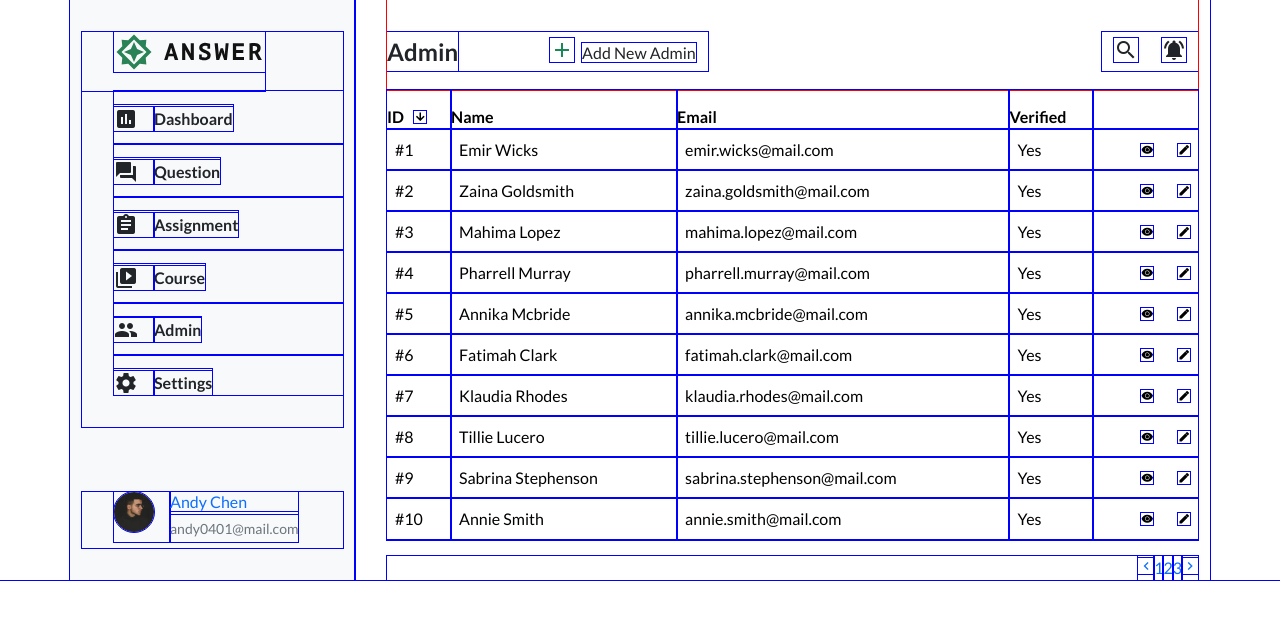
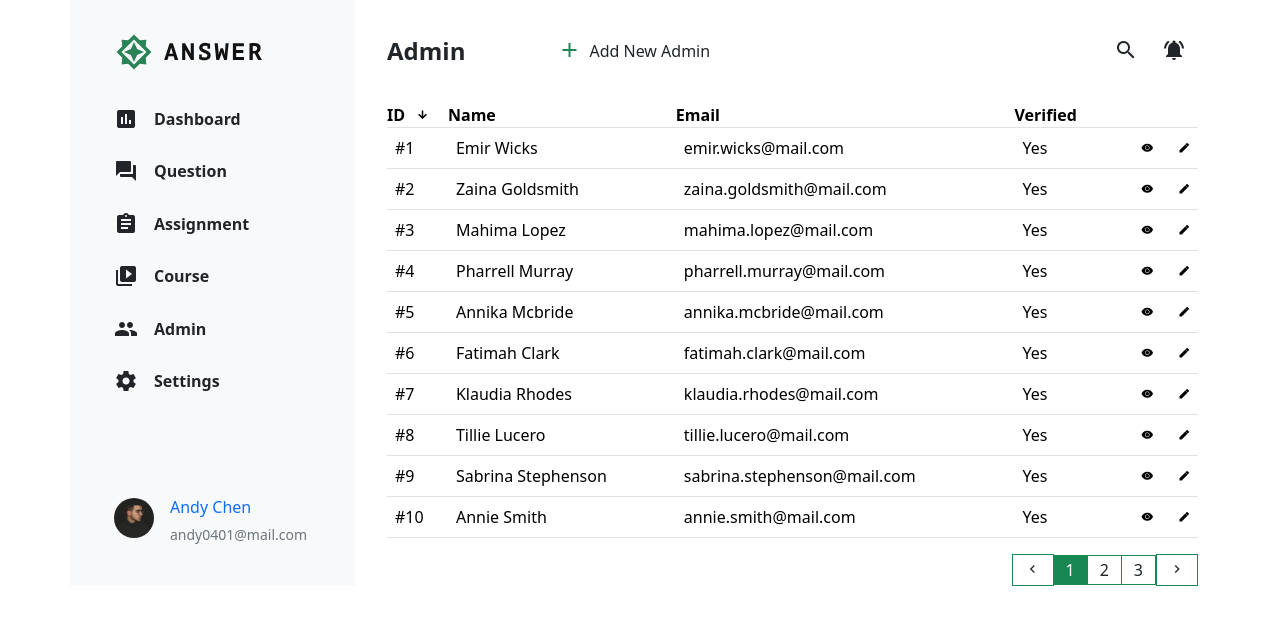
Before and after one commit to NekoBoxy/practice-2024-summer-w5, a Vue app: page / in a window 1280 px wide. Shown: the top 624 px of the page. Built offline with nearby package versions, Linux system fonts and the light colour scheme.

Commit message:
手刻分頁元件，數字區有小空白

```diff
--- a/src/assets/scss/base/_base.scss
+++ b/src/assets/scss/base/_base.scss
@@ -1,10 +1,10 @@
-*,
-*::after,
-*::before {
-  outline: 1px solid blue;
-}
+// *,
+// *::after,
+// *::before {
+//   outline: 1px solid blue;
+// }
 
-body {
+html {
   font-size: 16px;
   color: $gray-900;
   font-family: "Lato", "Roboto Mono", system-ui, -apple-system, BlinkMacSystemFont, 'Segoe UI', Roboto, Oxygen, Ubuntu, Cantarell, 'Open Sans', 'Helvetica Neue', sans-serif;
--- a/src/assets/scss/pages/_index.scss
+++ b/src/assets/scss/pages/_index.scss
@@ -4,10 +4,6 @@
   button {
     outline: none;
     border: none;
-
-    &:hover {
-      background-color: cadetblue;
-    }
   }
 }
 
@@ -65,20 +61,46 @@
 }
 
 .pagination {
-  color: $gray-900;
 
-  .material-icons {
+  .page-item a {
     font-size: 1rem;
+    color: $gray-900;
+    padding: 2px 12px;
+    vertical-align: top;
+
+    &:hover {
+      background-color: cadetblue;
+    }
   }
 
-  .page-item {
-    font-size: 1rem;
-    // line-height: 1.5;
+  .mui-icon {
+    a {
+      color: $gray-900;
+    }
 
+    .material-icons {
+      font-size: 1rem;
+      padding-block: 4px;
+      text-align: bottom;
+    }
   }
 
-  // .page-active {
-  //   background-color: $color-success;
-  //   color: #ffffff;
-  // }
+  .page-border {
+    border-top: 1px solid $color-success;
+    border-right: 1px solid $color-success;
+    border-bottom: 1px solid $color-success;
+
+    &:last-child {
+      border-right: none;
+    }
+  }
+
+  .mui-icon {
+    border: 1px solid $color-success;
+  }
+
+  .page-active a {
+    background-color: $color-success;
+    color: #ffffff;
+  }
 }
--- a/src/views/HomeView.vue
+++ b/src/views/HomeView.vue
@@ -166,7 +166,7 @@ onMounted(() => {
 
       <!-- 右側內容 -->
       <div class="col-9 main-table">
-        <div class="table-ctrl d-flex justify-content-between align-items-center" style="outline: 1px solid red;">
+        <div class="table-ctrl d-flex justify-content-between align-items-center">
           <div class="group-start d-flex">
             <span class="admin">Admin</span>
 
@@ -220,28 +220,28 @@ onMounted(() => {
           </tbody>
         </table>
 
-        <div class="pagination d-flex flex-row justify-content-end">
-          <div class="page-item">
+        <div class="pagination d-flex flex-row justify-content-end align-items-center">
+          <div class="page-item mui-icon">
             <a href="javascript:;">
               <span class="material-icons">chevron_left</span>
             </a>
           </div>
-          <div class="page-item page-active">
+          <div class="page-item page-border page-active">
             <a href="javascript:;">
               1
             </a>
           </div>
-          <div class="page-item">
+          <div class="page-item page-border">
             <a href="javascript:;">
               2
             </a>
           </div>
-          <div class="page-item">
+          <div class="page-item page-border">
             <a href="javascript:;">
               3
             </a>
           </div>
-          <div class="page-item">
+          <div class="page-item mui-icon">
             <a href="javascript:;">
               <span class="material-icons">chevron_right</span>
             </a>
```
